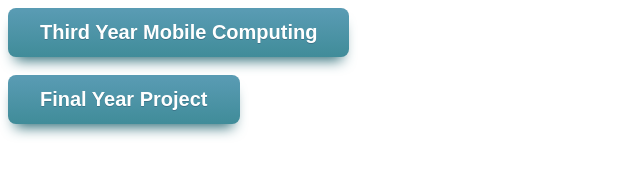
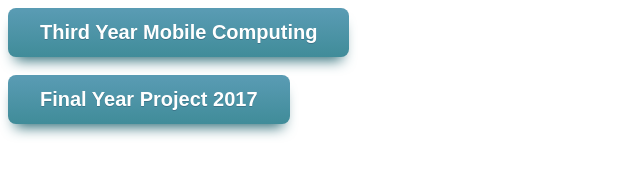
Before and after one commit to kiteit/kiteit.github.io, a plain HTML site: page index.html in a window 1280 px wide. Shown: the whole page, without its empty margins (0-640 px from the left). Drawn offline with Linux system fonts and the light colour scheme.

Commit message:
Update index.html

```diff
--- a/index.html
+++ b/index.html
@@ -42,5 +42,5 @@
 </style>
 <title>KITE IT</title>
 <a href="http://sites.google.com/view/mobile-computing" class="myButton">Third Year Mobile Computing</a><br><br>
-<a href="http://sites.google.com/view/kiteit" class="myButton">Final Year Project</a><br>
+<a href="http://sites.google.com/view/kiteit" class="myButton">Final Year Project 2017</a><br>
 </html>
```
